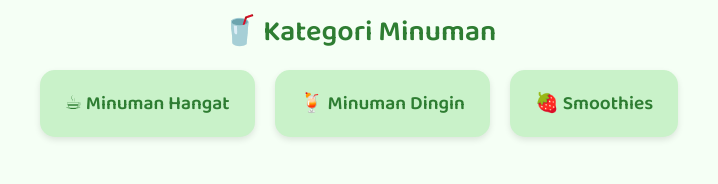
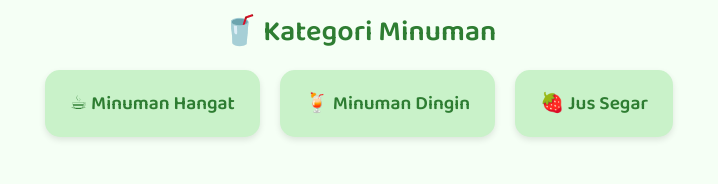
Before and after one commit to smartbite124/SmartBite, a plain HTML site: page menu.html in a window 1280 px wide. Shown: the part 347-531 px from the top of the page, 281-999 px from the left. Drawn offline with Linux system fonts and the light colour scheme.

Commit message:
Update menu.html

```diff
--- a/menu.html
+++ b/menu.html
@@ -167,7 +167,7 @@
     <div class="category" id="drink">
       <a href="minumanhangat.html">☕ Minuman Hangat</a>
       <a href="minumandingin.html">🍹 Minuman Dingin</a>
-      <a href="smoothies.html">🍓 Smoothies</a>
+      <a href="minumanjus.html">🍓 Jus Segar</a>
     </div>
   </section>
 
```
